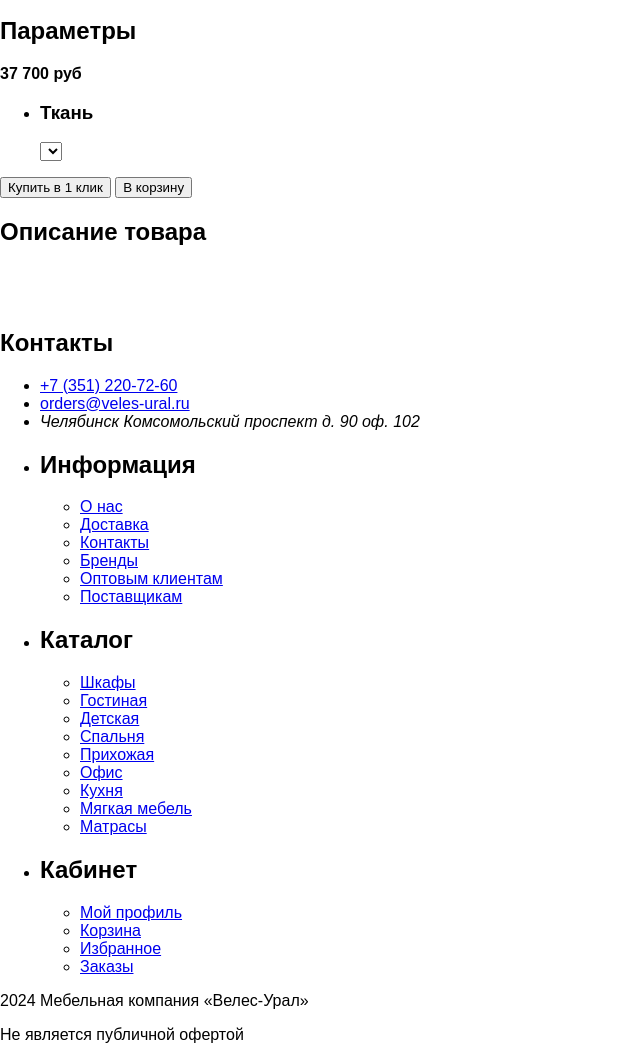
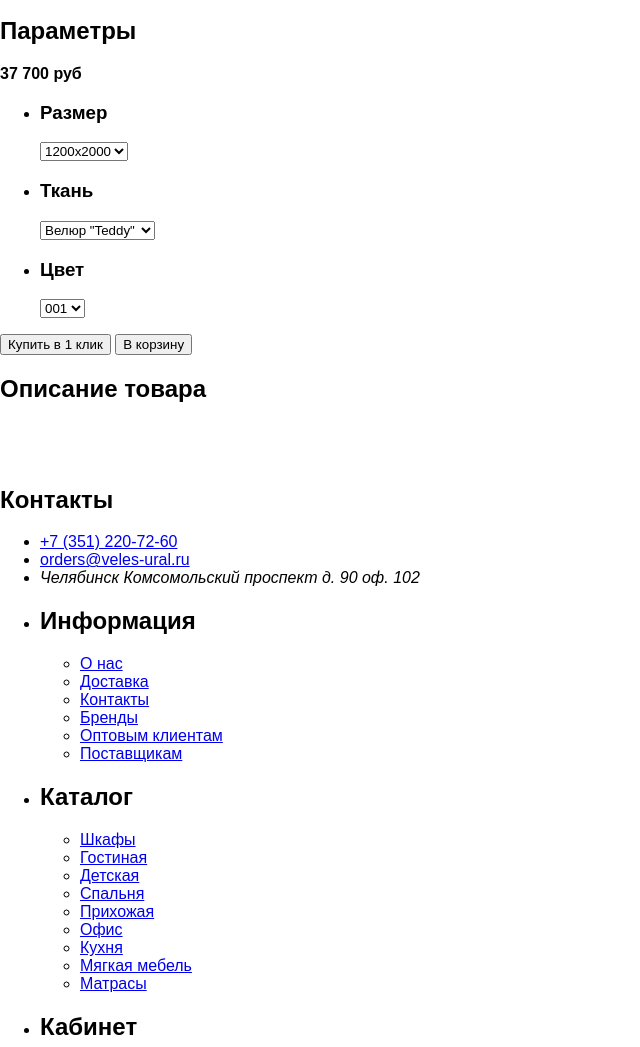
Before and after one commit to zarram89/html-css-2-veles, a website: page source/product.html in a window 1280 px wide. Shown: the part 1062-2109 px from the top of the page, without its empty margins (0-640 px from the left). Drawn offline with nearby package versions, Linux system fonts and the light colour scheme; files that its build step writes are made by us from their sources.

Commit message:
feat: adds select

```diff
--- a/source/product.html
+++ b/source/product.html
@@ -196,15 +196,32 @@
       </p>
       <ul class="product-options__list">
         <li class="product-options__item">
+          <h3>Размер</h3>
+          <select class="select-control" aria-label="Выбор ткани">
+            <option value="1200x2000">1200x2000</option>
+            <option value="1400x2000">1400x2000</option>
+            <option value="1600x2000">1600x2000</option>
+          </select>
+        </li>
+        <li class="product-options__item">
           <h3>Ткань</h3>
-          <select>
-
+          <select class="select-control" aria-label="Выбор ткани">
+            <option value="teddy">Велюр "Teddy"</option>
+            <option value="seven">Велюр "Seven"</option>
+            <option value=""></option>
+          </select>
+        </li>
+        <li class="product-options__item">
+          <h3>Цвет</h3>
+          <select class="select-control" aria-label="Выбор ткани">
+            <option value="001">001</option>
+            <option value="002">002</option>
+            <option value="002">003</option>
           </select>
         </li>
       </ul>
       <button class="button" type="button">Купить в 1 клик</button>
       <button class="button" type="button">В корзину</button>
-
     </section>
 
     <section class="product__info">
@@ -311,7 +328,7 @@
       </ul>
 
       <div class="main-footer__copyright copyright">
-        <p class="copyright__text">2024 Мебельная компания «Велес-Урал»</p>
+        <p class="copyright__text">2025 Мебельная компания «Велес-Урал»</p>
         <p class="copyright__note">Не является публичной офертой</p>
       </div>
     </div>
```
